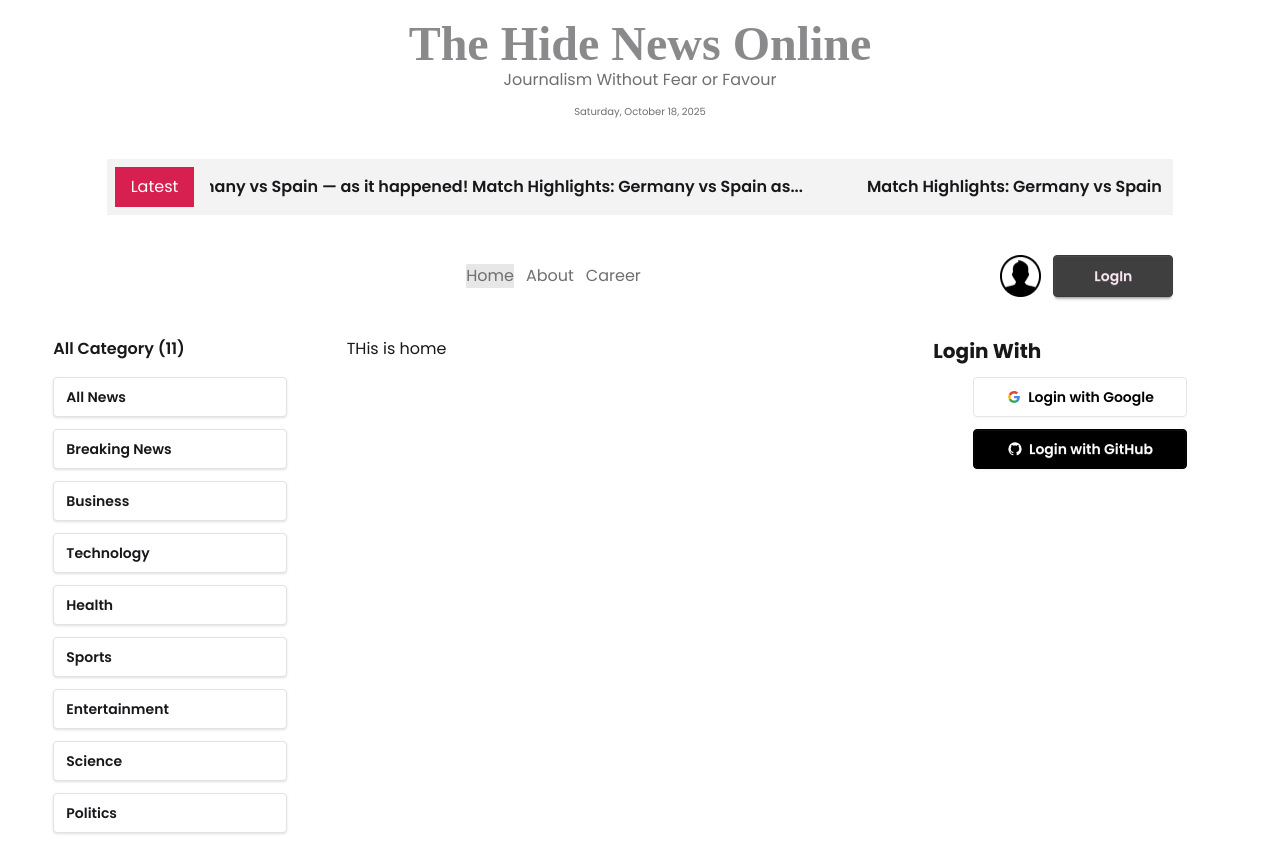
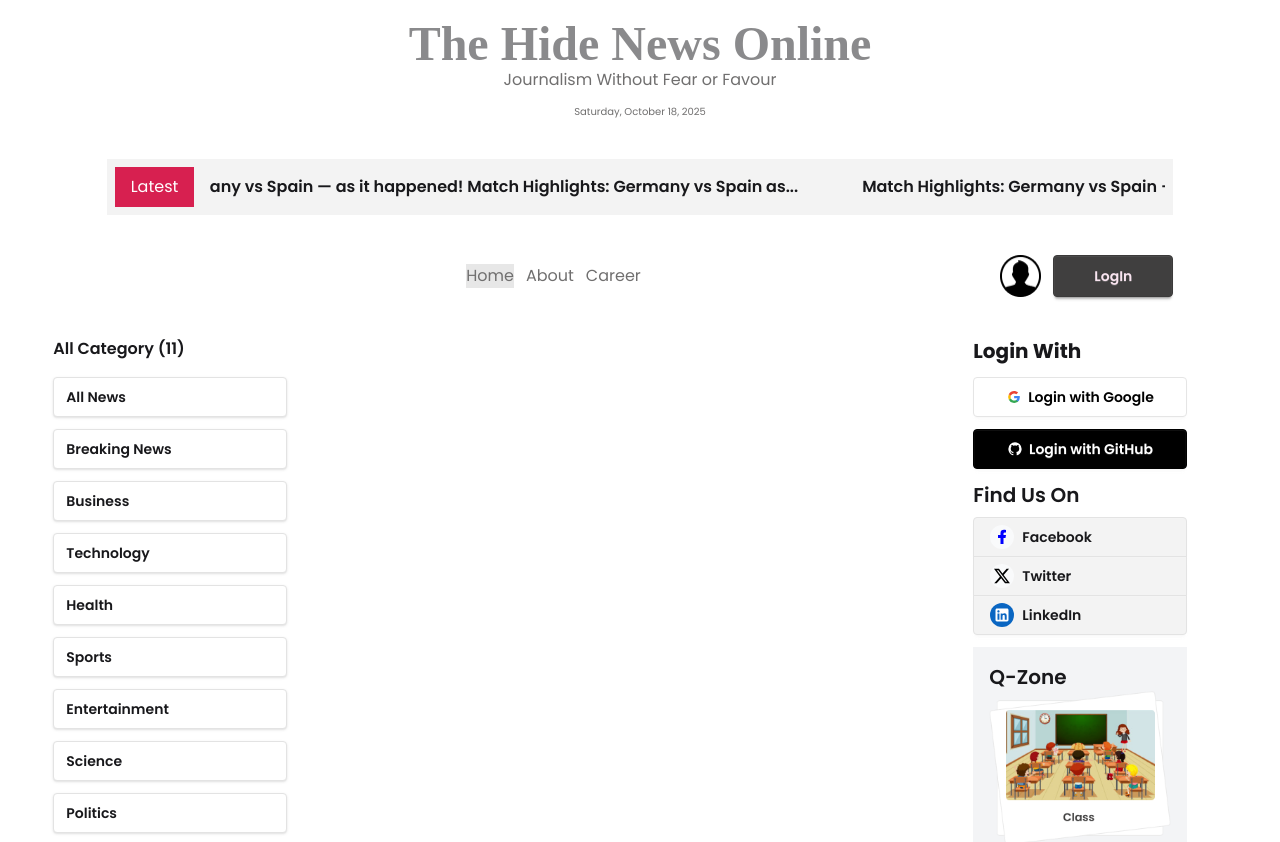
Before and after one commit to TusharChow20/projectNewsOnline, a React (Vite) app: page / in a window 1280 px wide. Shown: the top 842 px of the page. Built offline with nearby package versions, Linux system fonts and the light colour scheme; a web font is replaced by a local one.

Commit message:
home almost done

```diff
--- /dev/null
+++ b/src/Components/Home/FindUs.jsx
@@ -0,0 +1,71 @@
+import React from "react";
+
+const FindUs = () => {
+  return (
+    <div className="w-full ">
+      <h1 className="font-semibold text-xl mb-2">Find Us On</h1>
+
+      <div className="join join-vertical w-full flex flex-col">
+        {/* Facebook Button */}
+        <button className="btn join-item flex items-center gap-2 justify-start w-full">
+          <div className="bg-gray-50 rounded-full p-1">
+            <svg
+              aria-label="Facebook logo"
+              xmlns="http://www.w3.org/2000/svg"
+              viewBox="0 0 32 32"
+              width="16"
+              height="16"
+            >
+              <path
+                fill="blue"
+                d="M8 12h5V8c0-6 4-7 11-6v5c-4 0-5 0-5 3v2h5l-1 6h-4v12h-6V18H8z"
+              ></path>
+            </svg>
+          </div>
+          Facebook
+        </button>
+
+        {/* X (Twitter) Button */}
+        <button className="btn join-item flex items-center gap-2 justify-start w-full">
+          <div className="bg-gray-50 rounded-full p-1">
+            <svg
+              aria-label="X logo"
+              xmlns="http://www.w3.org/2000/svg"
+              viewBox="0 0 300 271"
+              width="16"
+              height="16"
+            >
+              <path
+                fill="black"
+                d="m236 0h46l-101 115 118 156h-92.6l-72.5-94.8-83 94.8h-46l107-123-113-148h94.9l65.5 86.6zm-16.1 244h25.5l-165-218h-27.4z"
+              />
+            </svg>
+          </div>
+          Twitter
+        </button>
+
+        {/* LinkedIn Button */}
+        <button className="btn join-item flex items-center gap-2 justify-start w-full">
+          <div className="bg-[#0A66C2] rounded-full p-1">
+            <svg
+              aria-label="LinkedIn logo"
+              xmlns="http://www.w3.org/2000/svg"
+              viewBox="0 0 32 32"
+              width="16"
+              height="16"
+            >
+              <path
+                fill="white"
+                d="M26.111,3H5.889c-1.595,0-2.889,1.293-2.889,2.889V26.111c0,1.595,1.293,2.889,2.889,2.889H26.111c1.595,0,2.889-1.293,2.889-2.889V5.889c0-1.595-1.293-2.889-2.889-2.889ZM10.861,25.389h-3.877V12.87h3.877v12.519Zm-1.957-14.158c-1.267,0-2.293-1.034-2.293-2.31s1.026-2.31,2.293-2.31,2.292,1.034,2.292,2.31-1.026,2.31-2.292,2.31Zm16.485,14.158h-3.858v-6.571c0-1.802-.685-2.809-2.111-2.809-1.551,0-2.362,1.048-2.362,2.809v6.571h-3.718V12.87h3.718v1.686s1.118-2.069,3.775-2.069,4.556,1.621,4.556,4.975v7.926Z"
+                fillRule="evenodd"
+              />
+            </svg>
+          </div>
+          LinkedIn
+        </button>
+      </div>
+    </div>
+  );
+};
+
+export default FindUs;
--- /dev/null
+++ b/src/Components/Home/QZone.jsx
@@ -0,0 +1,16 @@
+import React from "react";
+import classImg from "../../assets/class.png";
+import playgroundImg from "../../assets/playground.png";
+import swimmingImg from "../../assets/swimming.png";
+const QZone = () => {
+  return (
+    <div className="mt-3 bg-gray-100 p-4">
+      <h1 className="font-semibold text-xl">Q-Zone</h1>
+      <img src={classImg} alt="" />
+      <img src={playgroundImg} alt="" />
+      <img src={swimmingImg} alt="" />
+    </div>
+  );
+};
+
+export default QZone;
--- a/src/Components/Home/Right.jsx
+++ b/src/Components/Home/Right.jsx
@@ -1,10 +1,14 @@
 import React from "react";
 import Social from "./Social";
+import FindUs from "./FindUs";
+import QZone from "./QZone";
 
 const Right = () => {
   return (
-    <div>
+    <div className="px-10">
       <Social></Social>
+      <FindUs></FindUs>
+      <QZone></QZone>
     </div>
   );
 };
--- a/src/Components/Home/Social.jsx
+++ b/src/Components/Home/Social.jsx
@@ -4,7 +4,7 @@ const Social = () => {
   return (
     <div>
       <h1 className="font-bold text-xl">Login With</h1>
-      <div className="flex flex-col justify-end gap-3 px-10 py-3">
+      <div className="flex flex-col justify-end gap-3  py-3">
         <button className="btn bg-white text-black border-[#e5e5e5] hover:btn-primary ">
           <svg
             aria-label="Google logo"
--- a/src/Pages/Home.jsx
+++ b/src/Pages/Home.jsx
@@ -1,7 +1,8 @@
 import React from "react";
+import { Navigate } from "react-router";
 
 const Home = () => {
-  return <div>THis is home</div>;
+  return <Navigate to={'/'}></Navigate>;
 };
 
 export default Home;
```
